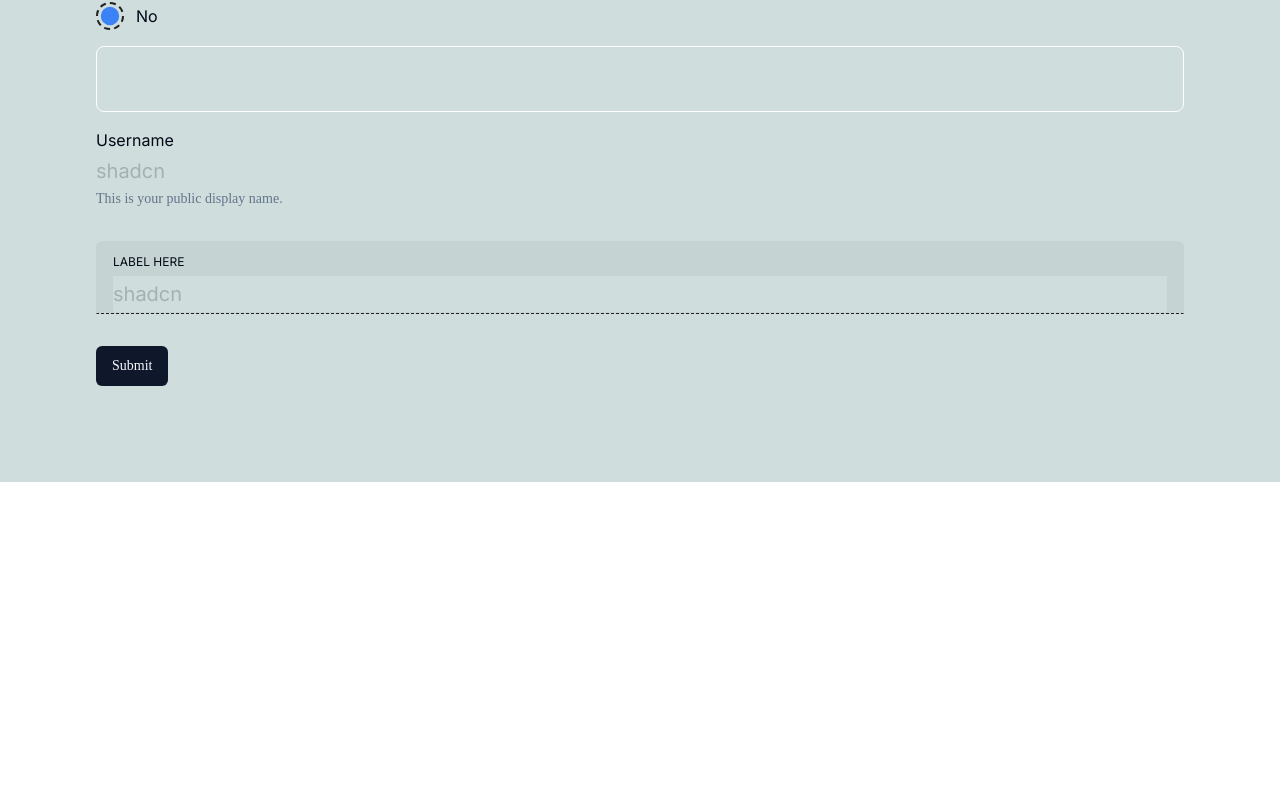
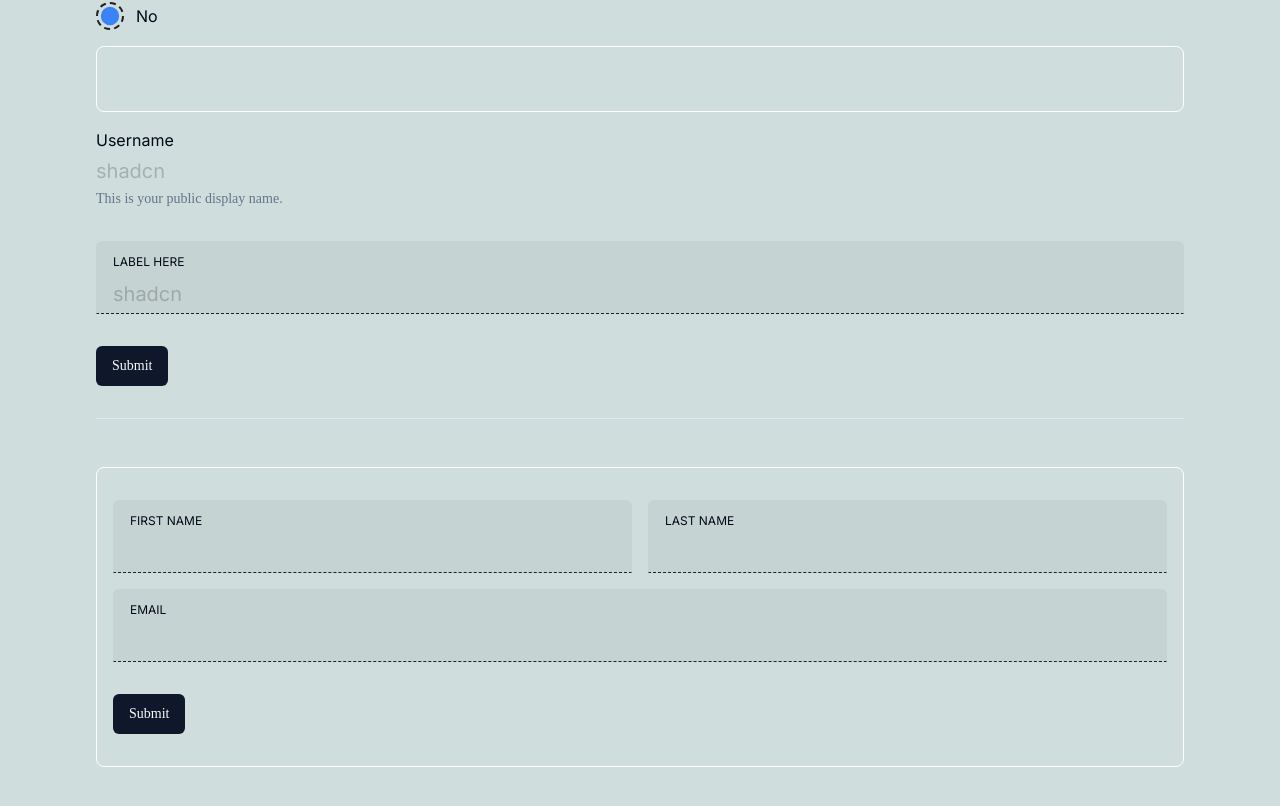
Before and after one commit to rttnbrgr/formkit, a Next.js app: page / in a window 1280 px wide. Shown: the part 600-1406 px from the top of the page. Before the commit the page ends 1082 px from the top, so only its background shows below. Built offline with nearby package versions, Linux system fonts and the light colour scheme.

Commit message:
extract contact form + cleanup

```diff
--- a/src/app/page.tsx
+++ b/src/app/page.tsx
@@ -4,6 +4,7 @@ import { Label, LabelWrap } from "@/components/ui/label";
 import { RadioGroup, RadioGroupItem } from "@/components/ui/radio-group";
 
 import { ProfileForm } from "@/components/form-demo";
+import { ContactForm } from "@/components/contact-form";
 
 export default function Home() {
   return (
@@ -58,6 +59,7 @@ export default function Home() {
           </RadioGroup>
         </div>
       </div>
+      {/* foo */}
       <div className="border border-white w-full rounded-lg py-8 px-4 my-4">
         <div className="flex flex-col gap-4">
           <div className="flex flex-row gap-4 ">
@@ -68,6 +70,10 @@ export default function Home() {
         </div>
       </div>
       <ProfileForm />
+      <div className="mt-8"></div>
+      <hr />
+      <div className="mt-8"></div>
+      <ContactForm />
     </main>
   );
 }
--- /dev/null
+++ b/src/components/contact-form.tsx
@@ -0,0 +1,128 @@
+"use client";
+
+import { zodResolver } from "@hookform/resolvers/zod";
+import { useForm } from "react-hook-form";
+import { z } from "zod";
+
+import { Button } from "@/components/ui/button";
+import {
+  Form,
+  FormControl,
+  FormField,
+  FormInputWrap,
+  FormItem,
+  FormLabel,
+  FormMessage,
+  useFormField,
+} from "@/components/ui/form";
+import { Input } from "@/components/ui/input";
+
+const formSchema = z.object({
+  firstName: z.string().min(2, {
+    message: "First name must be at least 2 characters.",
+  }),
+  lastName: z.string().min(2, {
+    message: "Last name must be at least 2 characters.",
+  }),
+  email: z.string().min(2, {
+    message: "Email must be at least 2 characters.",
+  }),
+});
+
+export function ContactForm() {
+  // 1. Define your form.
+  const form = useForm<z.infer<typeof formSchema>>({
+    resolver: zodResolver(formSchema),
+    defaultValues: {
+      firstName: "",
+      lastName: "",
+      email: "",
+    },
+  });
+
+  // 2. Define a submit handler.
+  function onSubmit(values: z.infer<typeof formSchema>) {
+    // Do something with the form values.
+    // ✅ This will be type-safe and validated.
+    console.log(values);
+  }
+
+  return (
+    <Form {...form}>
+      {/* Full */}
+      <form
+        onSubmit={form.handleSubmit(onSubmit)}
+        className="space-y-8 border border-white w-full rounded-lg py-8 px-4 my-4"
+      >
+        {/* Container */}
+        <div className="flex flex-col gap-4">
+          {/* Row 1 */}
+          <div className="flex flex-row gap-4 ">
+            <FormField
+              control={form.control}
+              name="firstName"
+              render={({ field }) => {
+                return (
+                  <FormItem className="grow">
+                    <FormInputWrap>
+                      <FormLabel size="small">First Name</FormLabel>
+                      <FormControl>
+                        <Input {...field} />
+                      </FormControl>
+                    </FormInputWrap>
+                    <FormMessage />
+                  </FormItem>
+                );
+              }}
+            />
+            <FormField
+              control={form.control}
+              name="lastName"
+              render={({ field }) => {
+                return (
+                  <FormItem className="grow">
+                    <FormInputWrap>
+                      <FormLabel size="small">Last Name</FormLabel>
+                      <FormControl>
+                        <Input {...field} />
+                      </FormControl>
+                    </FormInputWrap>
+                    <FormMessage />
+                  </FormItem>
+                );
+              }}
+            />
+            {/*
+            <WrappedInput className="grow" />
+          <WrappedInput className="grow" placeholder="Placeholder" /> */}
+          </div>
+          {/* Row 2 */}
+          <FormField
+            control={form.control}
+            name="email"
+            render={({ field }) => {
+              return (
+                <FormItem>
+                  <FormInputWrap>
+                    <FormLabel size="small">Email</FormLabel>
+                    <FormControl>
+                      <Input {...field} />
+                    </FormControl>
+                  </FormInputWrap>
+                  <FormMessage />
+                </FormItem>
+              );
+            }}
+          />
+        </div>
+
+        <Button type="submit">Submit</Button>
+      </form>
+    </Form>
+  );
+}
+
+// add all form items
+// add dark/light mode
+// add modifiers (stylistic, recon vs me)
+// add helpers (form inputs for each)
--- a/src/components/ui/form.tsx
+++ b/src/components/ui/form.tsx
@@ -86,6 +86,8 @@ const FormItem = React.forwardRef<
   React.HTMLAttributes<HTMLDivElement>
 >(({ className, ...props }, ref) => {
   const id = React.useId();
+
+  console.log("item", className);
 
   return (
     <FormItemContext.Provider value={{ id }}>
--- a/src/components/ui/input-wrap.tsx
+++ b/src/components/ui/input-wrap.tsx
@@ -11,9 +11,8 @@ const _focus =
 const _error =
   "border-redNew border-solid focus-within:border-redNew text-redNew";
 
-// set text to be contextual
-
-// set height or adjust padding
+// ? set text to be contextual
+// ? set height or adjust padding
 // should be 70 via figam
 // setting to 74 until we adjust input height
 
--- a/src/components/ui/input.tsx
+++ b/src/components/ui/input.tsx
@@ -9,8 +9,7 @@ import { cva, VariantProps } from "class-variance-authority";
  */
 
 // FIX: placeholder, typography
-
-const _base = "flex h-9 w-full bg-grey1 ";
+const _base = "flex h-9 w-full bg-transparent";
 const _border = "";
 // const _typography = "typography-2 placeholder:text-muted-foreground";
 const _typography =
```
